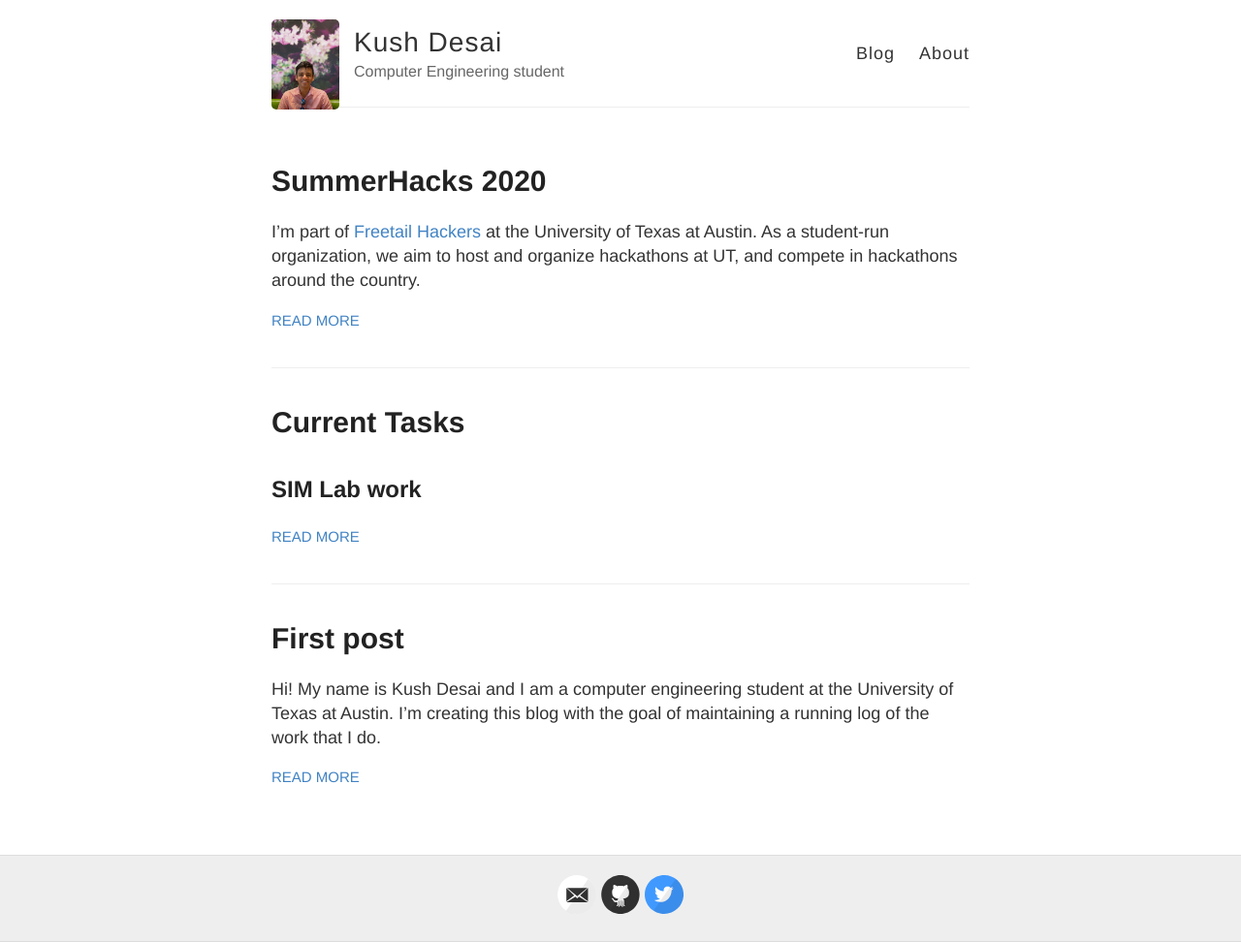
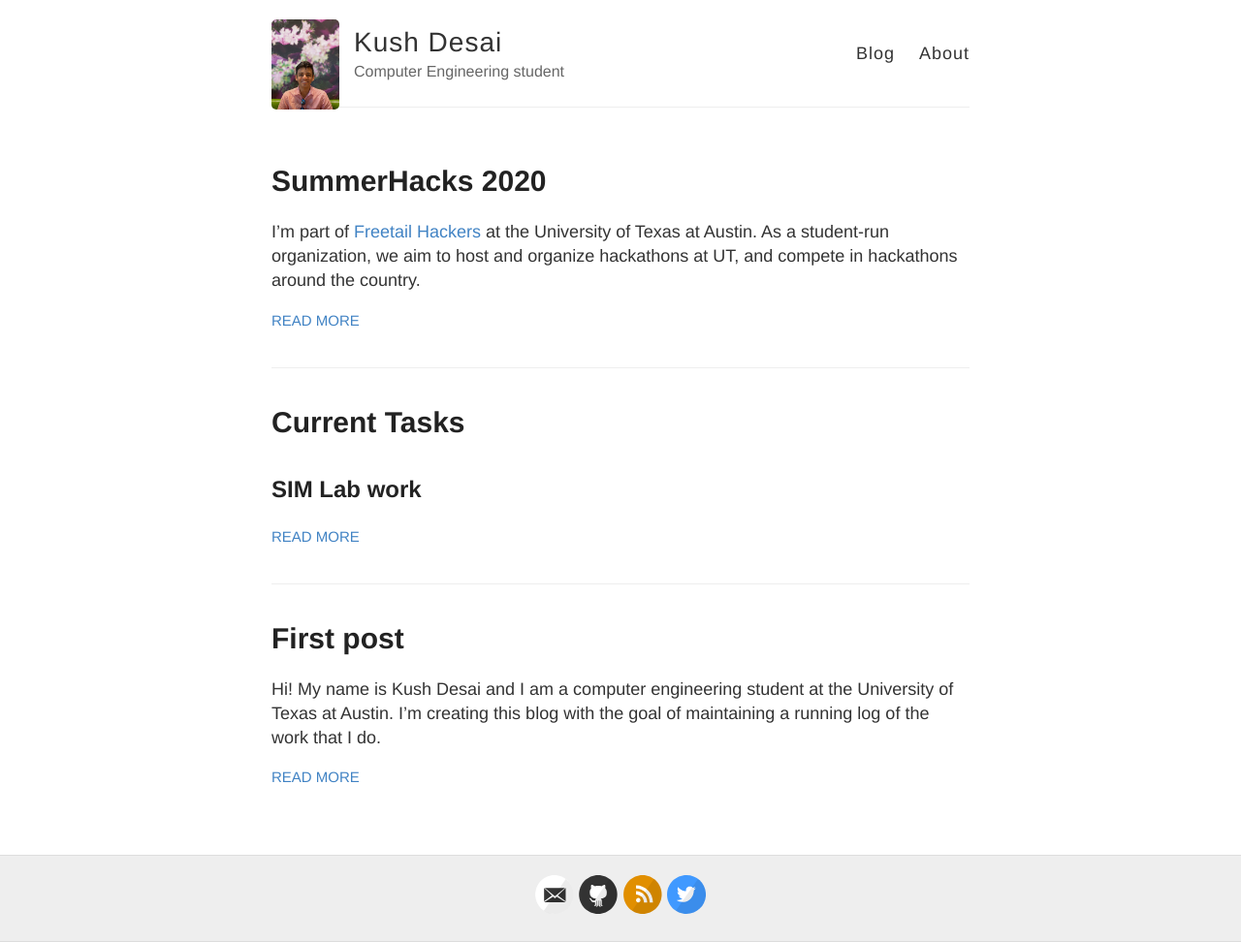
Before and after one commit to kdesai2018/kdesai2018.github.io, a Jekyll site: the page built from index.html, in a window 1280 px wide. Shown: the whole page at 97% size. Built offline with Jekyll 4.4.1, drawn with Linux system fonts in a browser that asks for light colours.

Commit message:
i want rss

```diff
--- a/_config.yml
+++ b/_config.yml
@@ -25,7 +25,7 @@ footer-links:
   instagram:
   linkedin:
   pinterest:
-  rss: # just type anything here for a working RSS icon
+  rss: iwantrss
   twitter: kdesai2018
   stackoverflow: # your stackoverflow profile, e.g. "users/50476/bart-kiers"
   youtube: # channel/<your_long_string> or user/<user-name>
```
